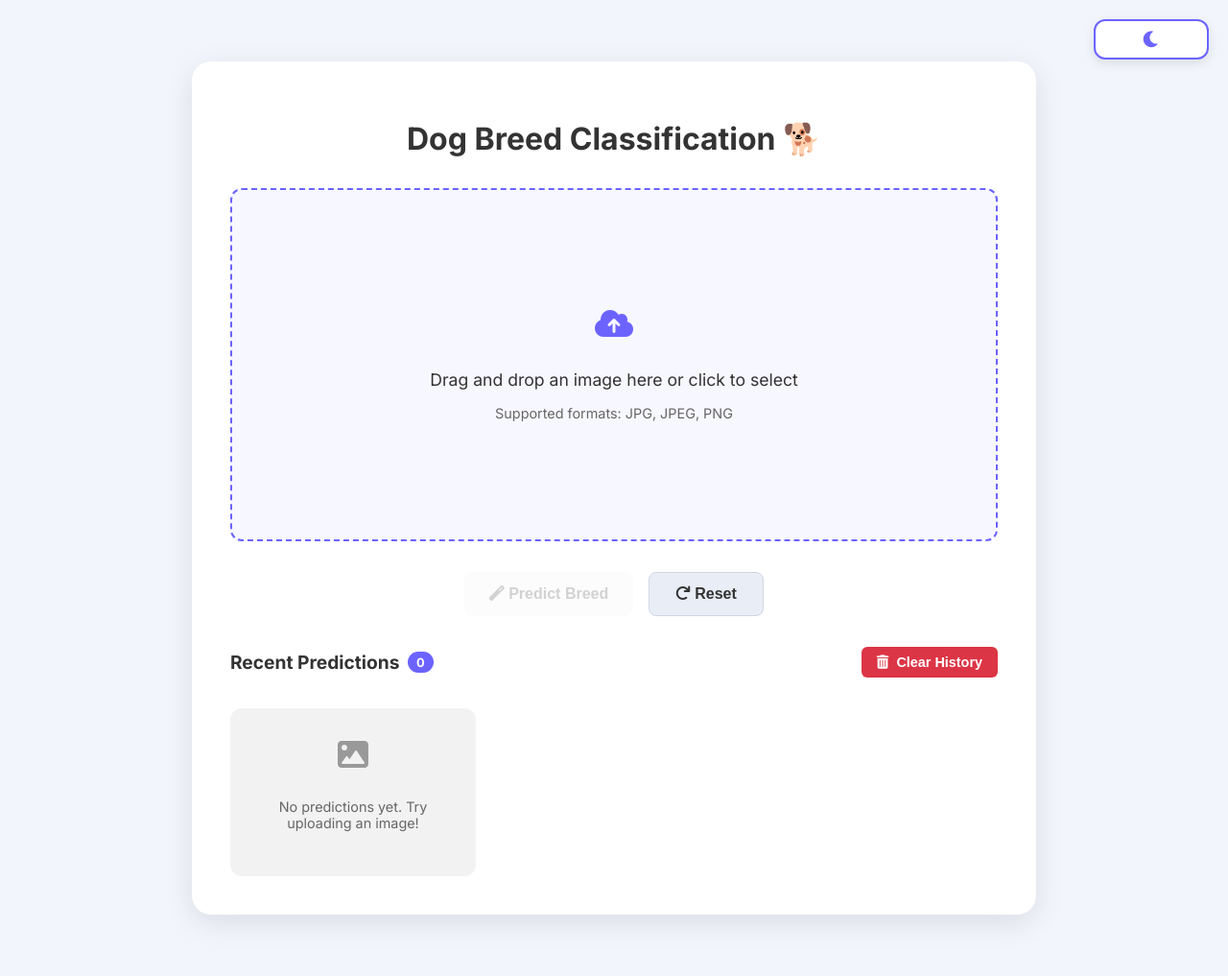
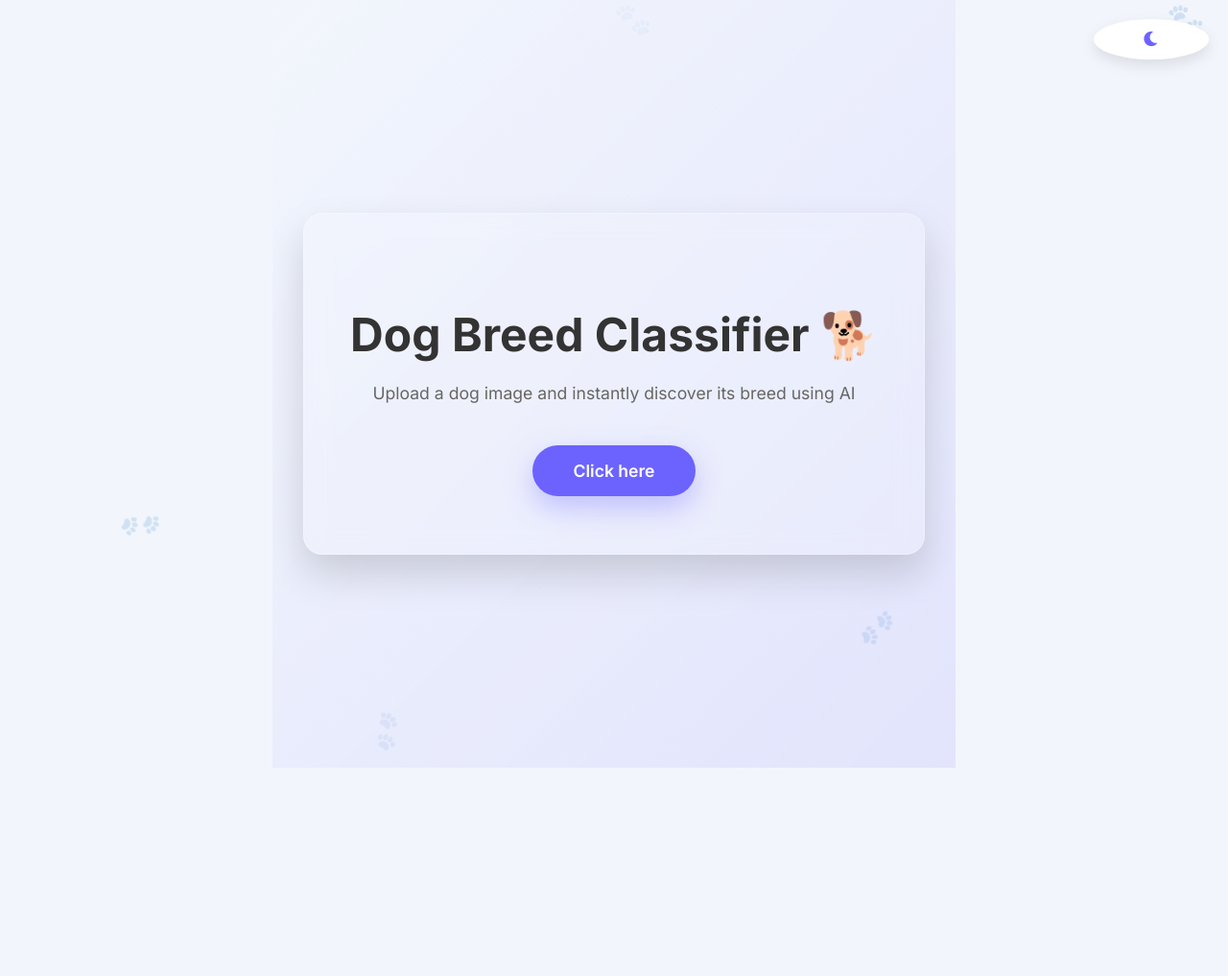
Before and after one commit to BIMALA-VENU-MADHAV/Dog-Breed-Classification, a Flask app: page / in a window 1280 px wide. Shown: the whole page at 96% size. After the commit the page ends 800 px from the top, so only its background shows below. Run offline with Flask 3, Linux system fonts and the light colour scheme.

Commit message:
Added home page

```diff
--- a/app.py
+++ b/app.py
@@ -64,9 +64,13 @@ def predict_breed(image):
         raise
 
 # === ROUTES === #
-@app.route('/')
+@app.route("/")
 def home():
-    return render_template('index.html')
+    return render_template("home.html")
+
+@app.route("/index")
+def index():
+    return render_template("index.html")
 
 @app.route('/predict', methods=['POST'])
 def predict():
--- a/static/css/styles.css
+++ b/static/css/styles.css
@@ -108,6 +108,203 @@
   transform: translateY(0);
   box-shadow: 0 2px 8px var(--shadow-color);
 }
+
+#theme-toggle {
+  background: var(--card-bg);
+  border: none;
+  width: 42px;
+  height: 42px;
+  border-radius: 50%;
+  cursor: pointer;
+  box-shadow: 0 6px 15px var(--shadow-color);
+  color: var(--primary-color);
+  font-size: 1.1rem;
+  transition: background 0.3s ease, transform 0.2s ease;
+}
+
+#theme-toggle:hover {
+  transform: scale(1.08);
+}
+
+.home-btn {
+  display: inline-block;
+  margin-top: 30px;
+  padding: 14px 32px;
+  background-color: var(--primary-color);
+  color: var(--btn-primary-text);
+  font-size: 1rem;
+  font-weight: 600;
+  text-decoration: none;
+  border-radius: 8px;
+  box-shadow: 0 4px 10px var(--shadow-color);
+  transition: background-color 0.3s ease, transform 0.2s ease;
+}
+
+.home-btn:hover {
+  background-color: var(--primary-dark);
+  transform: translateY(-2px);
+}
+
+.glass {
+  background: rgba(255, 255, 255, 0.15);
+  backdrop-filter: blur(14px);
+  -webkit-backdrop-filter: blur(14px);
+  border-radius: 20px;
+  border: 1px solid rgba(255, 255, 255, 0.25);
+  box-shadow: 0 20px 40px rgba(0, 0, 0, 0.15);
+}
+
+
+/* ===============================
+   Hero Landing Page
+================================ */
+html, body {
+  height: 100%;
+  overflow: hidden;
+}
+
+.hero {
+  min-height: 100vh;
+  height: 100vh;
+  max-height: 100vh;
+  padding: 1.5rem;
+  display: flex;
+  align-items: center;
+  justify-content: center;
+  position: relative;
+  z-index: 1;
+  background: linear-gradient(
+    135deg,
+    var(--bg-color),
+    rgba(108, 99, 255, 0.12)
+  );
+  position: relative;
+  overflow: hidden;
+  padding: 2rem;
+}
+
+.hero-card {
+  text-align: center;
+  padding: 3.5rem 3rem;
+  max-width: 600px;
+  width: 100%;
+  animation: fadeUp 1.2s ease forwards;
+}
+
+.hero-title {
+  font-size: 3rem;
+  font-weight: 700;
+  color: var(--text-color);
+  margin-bottom: 1rem;
+}
+
+.hero-subtitle {
+  font-size: 1.1rem;
+  color: var(--prediction-subtext);
+  margin-bottom: 2.5rem;
+  line-height: 1.6;
+}
+
+@media (max-height: 700px) {
+  .hero-card {
+    padding: 2.2rem 2rem;
+  }
+}
+
+@keyframes fadeUp {
+  from {
+    opacity: 0;
+    transform: translateY(30px);
+  }
+  to {
+    opacity: 1;
+    transform: translateY(0);
+  }
+}
+
+.hero-btn {
+  position: relative;
+  overflow: hidden;
+  display: inline-block;
+  padding: 16px 42px;
+  font-size: 1.1rem;
+  font-weight: 600;
+  color: var(--btn-primary-text);
+  background-color: var(--primary-color);
+  border-radius: 50px;
+  text-decoration: none;
+  box-shadow: 0 12px 30px rgba(108, 99, 255, 0.35);
+  transition: transform 0.25s ease, box-shadow 0.25s ease;
+}
+
+.hero-btn:hover {
+  transform: translateY(-4px);
+  box-shadow: 0 16px 35px rgba(108, 99, 255, 0.45);
+}
+
+.hero-btn::after {
+  content: "";
+  position: absolute;
+  background: rgba(255, 255, 255, 0.5);
+  width: 0;
+  height: 0;
+  border-radius: 50%;
+  top: 50%;
+  left: 50%;
+  transform: translate(-50%, -50%);
+  opacity: 0;
+}
+
+.hero-btn:active::after {
+  width: 300px;
+  height: 300px;
+  opacity: 0;
+  transition: width 0.6s ease, height 0.6s ease, opacity 0.6s ease;
+}
+
+.paws-bg {
+  position: fixed;
+  inset: 0;
+  overflow: hidden;
+  pointer-events: none;
+  z-index: 0;
+}
+
+.paws-bg span {
+  position: absolute;
+  font-size: 2rem;
+  opacity: 0.15;
+  animation: floatPaw 18s linear infinite;
+}
+
+.paws-bg span:nth-child(1) { left: 10%; animation-delay: 0s; }
+.paws-bg span:nth-child(2) { left: 30%; animation-delay: 4s; }
+.paws-bg span:nth-child(3) { left: 50%; animation-delay: 8s; }
+.paws-bg span:nth-child(4) { left: 70%; animation-delay: 2s; }
+.paws-bg span:nth-child(5) { left: 85%; animation-delay: 6s; }
+.paws-bg span:nth-child(6) { left: 95%; animation-delay: 10s; }
+
+@keyframes floatPaw {
+  from {
+    transform: translateY(110vh) rotate(0deg);
+  }
+  to {
+    transform: translateY(-10vh) rotate(360deg);
+  }
+}
+
+
+@media (max-width: 600px) {
+  .hero-title {
+    font-size: 2.2rem;
+  }
+
+  .hero-card {
+    padding: 2.5rem 2rem;
+  }
+}
+
+
 
 /* Signature */
 .signature {
--- a/static/js/script.js
+++ b/static/js/script.js
@@ -74,26 +74,38 @@ clearHistoryBtn.addEventListener('click', () => {
 });
 
 // Theme switcher
+// Theme switcher (shared across pages)
+document.addEventListener('DOMContentLoaded', () => {
     const themeToggle = document.getElementById('theme-toggle');
     const html = document.documentElement;
-const themeIcon = themeToggle.querySelector('i');
+    const themeIcon = themeToggle?.querySelector('i');
 
-// Check for saved theme preference
+    // Apply saved theme on load
     const savedTheme = localStorage.getItem('theme') || 'light';
     html.dataset.theme = savedTheme;
+
+    if (themeIcon) {
         updateThemeIcon(savedTheme);
+    }
 
-// Theme toggle handler
+    // Toggle handler
+    if (themeToggle) {
         themeToggle.addEventListener('click', () => {
             const newTheme = html.dataset.theme === 'light' ? 'dark' : 'light';
             html.dataset.theme = newTheme;
             localStorage.setItem('theme', newTheme);
             updateThemeIcon(newTheme);
         });
+    }
 
     function updateThemeIcon(theme) {
-    themeIcon.className = theme === 'light' ? 'fas fa-moon' : 'fas fa-sun';
+        if (!themeIcon) return;
+        themeIcon.className = theme === 'light'
+            ? 'fas fa-moon'
+            : 'fas fa-sun';
     }
+});
+
 
 // Calculate circle circumference
 const radius = 16;
--- /dev/null
+++ b/templates/home.html
@@ -0,0 +1,71 @@
+<!DOCTYPE html>
+<html lang="en" data-theme="light">
+
+<head>
+    <meta charset="UTF-8" />
+    <meta http-equiv="X-UA-Compatible" content="IE=edge" />
+    <meta name="viewport" content="width=device-width, initial-scale=1.0" />
+    <title>Dog Breed Classifier</title>
+
+    <link rel="stylesheet" href="{{ url_for('static', filename='css/styles.css') }}" />
+    <link href="https://fonts.googleapis.com/css2?family=Inter:wght@400;500;600;700&display=swap" rel="stylesheet">
+    <link rel="stylesheet" href="https://cdnjs.cloudflare.com/ajax/libs/font-awesome/6.0.0/css/all.min.css">
+</head>
+
+<body>
+
+    <!-- Theme toggle -->
+   <div class="theme-switch">
+        <button id="theme-toggle" aria-label="Toggle theme">
+            <i class="fas fa-moon"></i>
+        </button>
+    </div>
+
+
+    <!-- Floating paws background -->
+    <div class="paws-bg">
+        <span>🐾</span><span>🐾</span><span>🐾</span>
+        <span>🐾</span><span>🐾</span><span>🐾</span>
+    </div>
+
+    <!-- Hero section -->
+    <section class="hero">
+        <div class="hero-card glass">
+            <h1 class="hero-title">
+                <span id="typewriter"></span>
+            </h1>
+
+            <p class="hero-subtitle">
+                Upload a dog image and instantly discover its breed using AI
+            </p>
+
+            <a href="{{ url_for('index') }}" class="hero-btn ripple">
+                Click here
+            </a>
+        </div>
+    </section>
+
+    <!-- Typewriter animation -->
+    <script>
+        const text = "Dog Breed Classifier 🐕";
+        const el = document.getElementById("typewriter");
+        let i = 0;
+
+        function typeEffect() {
+            if (i < text.length) {
+                el.innerHTML += text.charAt(i);
+                i++;
+                setTimeout(typeEffect, 80);
+            }
+        }
+        typeEffect();
+    </script>
+
+    <script src="{{ url_for('static', filename='js/theme.js') }}"></script>
+
+
+
+
+</body>
+
+</html>
--- a/templates/index.html
+++ b/templates/index.html
@@ -14,9 +14,10 @@
 <body>
     <div class="theme-switch">
         <button id="theme-toggle" aria-label="Toggle theme">
-            <i class="fas fa-sun"></i>
+           <i class="fas fa-moon"></i>
         </button>
     </div>
+
 
     <div class="container">
         <h1 class="title">Dog Breed Classification 🐕</h1>
@@ -82,6 +83,9 @@
     <div id="toast" class="toast"></div>
 
     <script src="{{ url_for('static', filename='js/script.js') }}"></script>
+
+
+
 </body>
 
 </html>
```
Lines whose indentation alone changed are shown as unchanged.
